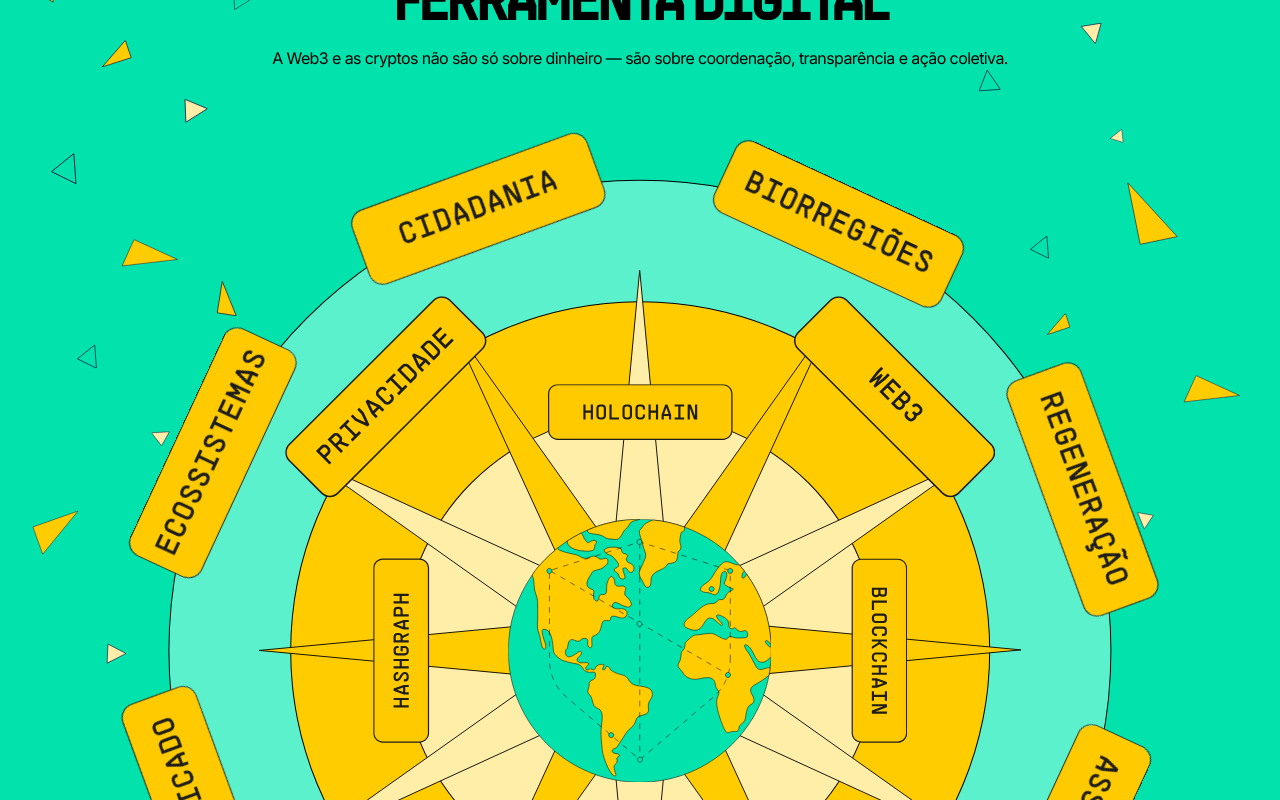
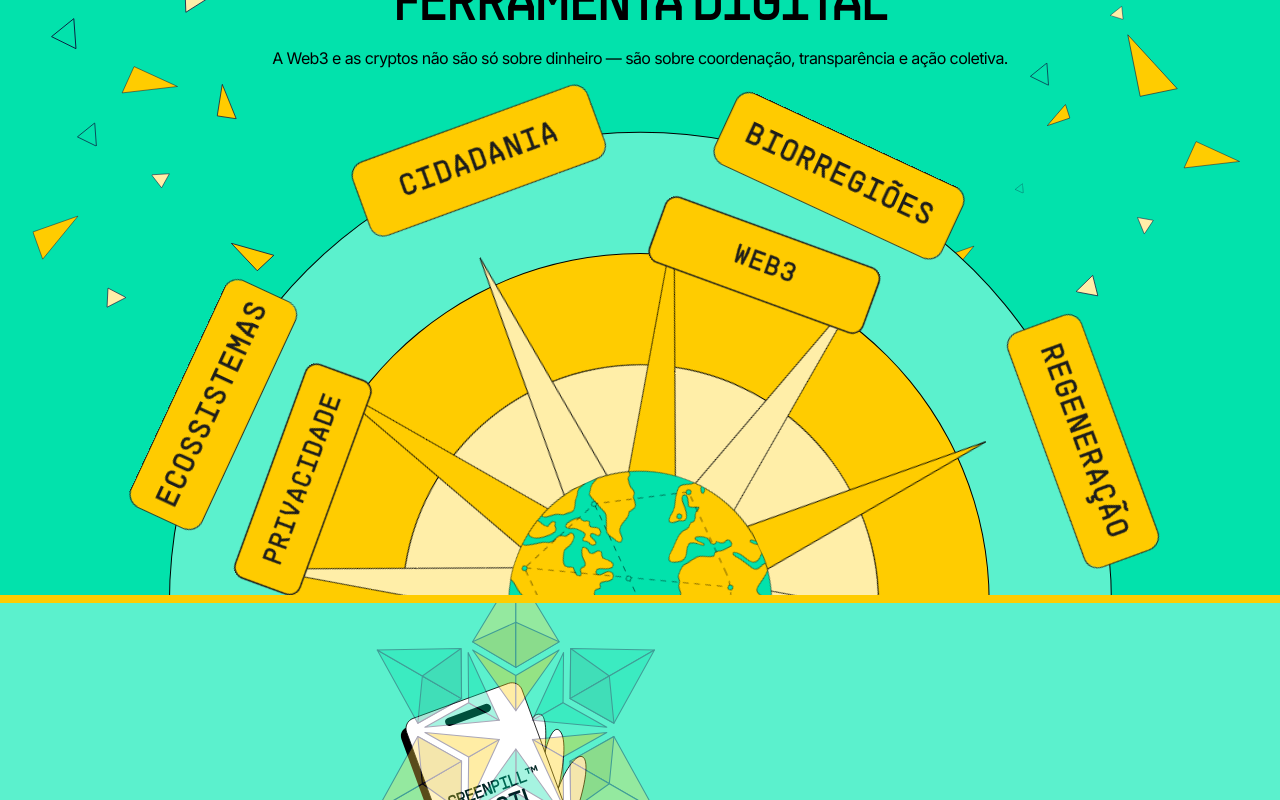
Before and after one commit to greenpillbr/greenpill-website, a React (Vite) app: page / in a window 1280 px wide. Shown: the part 1840-2640 px from the top of the page. Built offline with nearby package versions, Linux system fonts and the light colour scheme.

Commit message:
fix circulo animations and format h1 and h2 boldness

```diff
--- a/src/components/Circulo/Circulo.module.css
+++ b/src/components/Circulo/Circulo.module.css
@@ -14,31 +14,35 @@
   border: 1px solid var(--color-black);
   top: 50%;
   left: 50%;
-  transform: translate(-50%, -50%);
 }
 
 .ringOuter {
   width: 85.2%;
   height: 88.1%;
   background: var(--color-green-light);
+  transform: translate(-50%, -50%);
 }
 
 .ringMid {
   width: 63.2%;
   height: 65.4%;
   background: var(--color-primary-yellow);
+  transform: translate(-50%, -50%);
 }
 
 .ringInner {
   width: 43.1%;
   height: 44.6%;
   background: var(--color-yellow-card);
+  /* Spins with COMUNIDADE / DIGITAL / BLOCKCHAIN / TERRITÓRIO */
+  animation: spinCw 80s linear infinite;
 }
 
 .layer {
   position: absolute;
   top: 50%;
   left: 50%;
+  animation: spinCcw 100s linear infinite;
   transform: translate(-50%, -50%);
   width: auto;
   height: auto;
@@ -56,18 +60,20 @@
 
 .labelsPrimary {
   width: 48.2%;
+  animation: spinCw 80s linear infinite;
 }
 
 .labelsSecondary {
   width: 64.1%;
+  animation: spinCcw 100s linear infinite;
 }
 
 .burst {
   width: 92.2%;
-  animation: spin 100s linear infinite;
+  animation: spinCw 100s linear infinite;
 }
 
-@keyframes spin {
+@keyframes spinCw {
   from {
     transform: translate(-50%, -50%) rotate(0deg);
   }
@@ -76,6 +82,15 @@
   }
 }
 
+@keyframes spinCcw {
+  from {
+    transform: translate(-50%, -50%) rotate(0deg);
+  }
+  to {
+    transform: translate(-50%, -50%) rotate(-360deg);
+  }
+}
+
 @media (max-width: 809.98px) {
   .root {
     width: min(520px, 95vw);
--- a/src/components/Circulo/Circulo.tsx
+++ b/src/components/Circulo/Circulo.tsx
@@ -14,11 +14,6 @@
       />
       <img className={`${styles.layer} ${styles.mundo}`} src={asset('circulo-mundo.svg')} alt="" />
       <img
-        className={`${styles.layer} ${styles.labelsPrimary}`}
-        src={asset('qTD6HVWX2kKHX7RXKJxyzPQUBNA.svg')}
-        alt=""
-      />
-      <img
         className={`${styles.layer} ${styles.labelsSecondary}`}
         src={asset('eyLX4foZDsM7ZsEBePePR6HPdiQ.svg')}
         alt=""
--- a/src/sections/ArmaDigital/ArmaDigital.module.css
+++ b/src/sections/ArmaDigital/ArmaDigital.module.css
@@ -3,6 +3,8 @@
   padding: 64px 0 0;
   overflow: hidden;
   background: var(--color-green-primary);
+  /* Reserve space for the visible top half of Circulo. */
+  padding-bottom: calc(min(1107px, 92vw) * (1172 / 1213) * 0.5);
 }
 
 .container {
@@ -12,7 +14,6 @@
   flex-direction: column;
   align-items: center;
   gap: 48px;
-  padding-bottom: 32px;
 }
 
 .header {
@@ -28,7 +29,22 @@
   margin: 0;
 }
 
+.circuloAnchor {
+  position: absolute;
+  left: 50%;
+  bottom: 0;
+  /* Center on the section bottom edge so only the top half is visible. */
+  transform: translate(-50%, 50%);
+  z-index: 1;
+  pointer-events: none;
+}
+
 .bar {
+  position: absolute;
+  left: 0;
+  right: 0;
+  bottom: 0;
+  z-index: 2;
   height: 8px;
   background: var(--color-primary-yellow);
 }
@@ -36,10 +52,10 @@
 @media (max-width: 809.98px) {
   .section {
     padding-top: 48px;
+    padding-bottom: calc(min(520px, 95vw) * (1172 / 1213) * 0.5);
   }
 
   .container {
     gap: 32px;
-    padding-bottom: 24px;
   }
 }
--- a/src/sections/ArmaDigital/ArmaDigital.tsx
+++ b/src/sections/ArmaDigital/ArmaDigital.tsx
@@ -14,8 +14,11 @@
             ação coletiva.
           </p>
         </div>
+      </div>
+      <div className={styles.circuloAnchor}>
         <Circulo />
       </div>
+      <div className={styles.bar} />
     </section>
   )
 }
--- a/src/styles/typography.css
+++ b/src/styles/typography.css
@@ -1,5 +1,6 @@
 .h0 {
   font-family: var(--font-display);
+  font-weight: 400;
   font-size: clamp(2.5rem, 6vw, 5rem);
   line-height: 100%;
   letter-spacing: -0.02em;
@@ -8,6 +9,7 @@
 
 .h1 {
   font-family: var(--font-display);
+  font-weight: 400;
   font-size: clamp(2rem, 4.5vw, 3.625rem);
   line-height: 100%;
   letter-spacing: -0.02em;
@@ -16,6 +18,7 @@
 
 .h2 {
   font-family: var(--font-display);
+  font-weight: 400;
   font-size: clamp(1.75rem, 3.5vw, 3rem);
   line-height: 110%;
   letter-spacing: 0;
```
Also changed, not shown: src/assets/images/qTD6HVWX2kKHX7RXKJxyzPQUBNA.svg (deleted).
